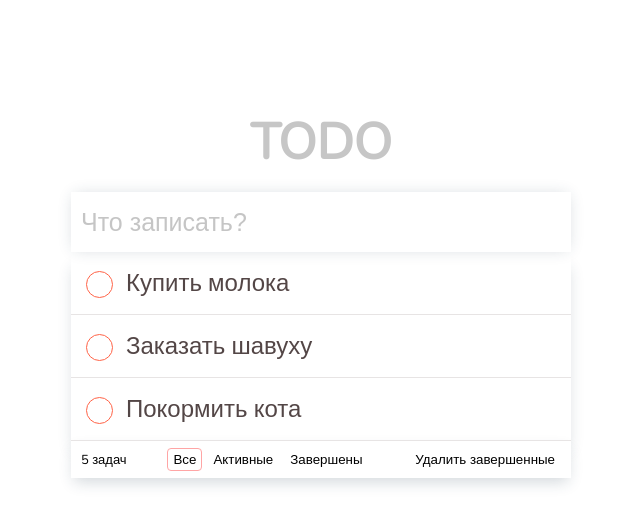
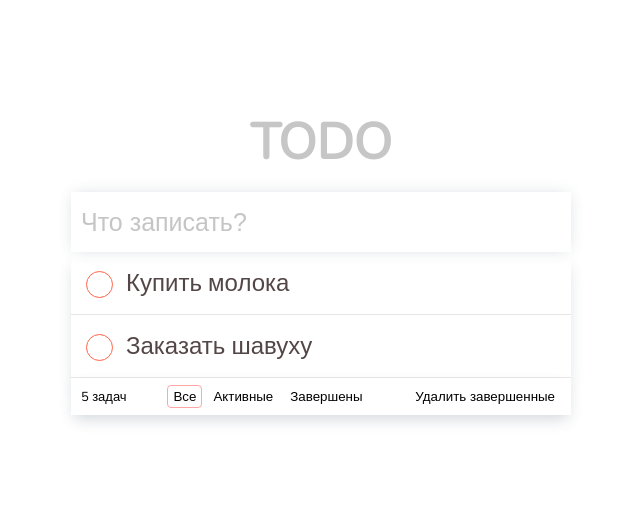
Before and after one commit to kaplunovdev/todo_list, a React (Create React App) app: page / in a window 1280 px wide. Shown: the top 526 px of the page, without its empty margins (319-959 px from the left). Built offline with nearby package versions, Linux system fonts and the light colour scheme.

Commit message:
Change  app structure

```diff
--- /dev/null
+++ b/src/components/App.js
@@ -0,0 +1,35 @@
+import React from 'react';
+import Footer from './Footer';
+import Title from './Title';
+import List from './List';
+import '../css/style.css';
+
+
+ function App(props) {
+
+    return (
+        <div className="App" >
+            <Title />
+            <input className="input_main" type="text" placeholder="Что записать?" autoFocus />
+            <List items={props.state} check={props.Checked} />
+            <Footer />
+        </div>
+    );
+
+
+
+}
+
+
+ export function Checked(id) {
+    console.log('Todo' + id)
+    items.map(elem => {
+        if (elem.id === id) {
+            elem.active = !elem.active
+        }
+        return elem
+    })
+
+}
+
+ export default App;
--- /dev/null
+++ b/src/components/Footer.js
@@ -0,0 +1,23 @@
+import React from 'react';
+import '../css/style.css';
+
+
+
+ class Footer extends React.Component {
+    render() {
+      return (
+        <div className="footer">
+          <div>5 задач</div>
+          <div className="footer__center">
+            <button className="footer__active">Все</button>
+            <button>Активные</button>
+            <button>Завершены</button>
+          </div>
+          <button>Удалить завершенные</button>
+        </div>
+      );
+    }
+  }
+
+
+  export default Footer;
--- /dev/null
+++ b/src/components/Item.js
@@ -0,0 +1,22 @@
+import React from 'react';
+import {Checked} from './App';
+import '../css/style.css';
+
+
+
+  const Item = ({ elem, check })=> {
+    if (elem.active === false) {
+    }
+    //console.log(items)
+    return (
+      <li className="item">
+        <div className="item__left">
+          <input className="checkbox" type="checkbox" onChange={() => Checked(elem.id)} />
+          <span className="text">{elem.text}</span>
+        </div>
+        <button></button>
+      </li>
+    )
+
+  }
+  export default Item;
--- /dev/null
+++ b/src/components/List.js
@@ -0,0 +1,34 @@
+import React from 'react';
+import Item from './Item';
+import '../css/style.css';
+
+
+let items = [
+
+    {
+        id: 1,
+        active: true,
+        text: "Купить молока",
+    },
+    {
+        id: 2,
+        active: true,
+        text: "Заказать шавуху",
+    },
+
+
+]
+
+function List(props) {
+
+    return (
+      <ul className="list">
+        {items.map((elem) => {
+
+          return <Item elem={elem} key={elem.id} check={props.check} />
+        })}
+      </ul>
+    );
+
+  }
+  export default List;
--- /dev/null
+++ b/src/components/Title.js
@@ -0,0 +1,13 @@
+import React from 'react';
+import '../css/style.css';
+
+
+
+class Title extends React.Component {
+    render() {
+      return (
+        <h1 className="title__main">TODO</h1>
+      )
+    }
+  }
+  export default Title;
--- a/src/index.js
+++ b/src/index.js
@@ -1,81 +1,7 @@
 import React from 'react';
 import ReactDOM from 'react-dom';
-import './style.css';
-
-function App(props) {
-
-
-  let [items, setItems] = React.useState([
-
-    {
-      id: 1,
-      active: true,
-      text: "Купить молока",
-    },
-    {
-      id: 2,
-      active: true,
-      text: "Заказать шавуху",
-    },
-    {
-      id: 3,
-      active: true,
-      text: "Покормить кота",
-    }
-
-  ])
-
-
-
-  return (
-    <div className="App" >
-      <Title />
-      <input className="input_main" type="text" placeholder="Что записать?" autoFocus />
-      <List items={props.state} check={props.checked} />
-      <Footer />
-    </div>
-  );
-
-  function checked(id) {
-    console.log('Todo' + id)
-    setItems(items.map(elem => {
-      if (elem.id === id) {
-        elem.active = !elem.active
-      }
-      return elem
-    }))
-
-  }
-
-  function List(props) {
-
-    return (
-      <ul className="list">
-        {items.map((elem) => {
-
-          return <Item elem={elem} key={elem.id} check={props.check} />
-        })}
-      </ul>
-    );
-
-  }
-  function Item({ elem, check }) {
-    if (elem.active === false) {
-    }
-    //console.log(items)
-    return (
-      <li className="item">
-        <div className="item__left">
-          <input className="checkbox" type="checkbox" onChange={() => checked(elem.id)} />
-          <span className="text">{elem.text}</span>
-        </div>
-        <button></button>
-      </li>
-    )
-
-  }
-
-}
+import App from './components/App';
+import './css/style.css';
 
 
 
@@ -86,35 +12,6 @@ function App(props) {
 
 
 
-
-
-
-class Footer extends React.Component {
-  render() {
-    return (
-      <div className="footer">
-        <div>5 задач</div>
-        <div className="footer__center">
-          <button className="footer__active">Все</button>
-          <button>Активные</button>
-          <button>Завершены</button>
-        </div>
-        <button>Удалить завершенные</button>
-      </div>
-    );
-  }
-}
-
-
-class Title extends React.Component {
-  render() {
-    return (
-      <h1 className="title__main">TODO</h1>
-    )
-  }
-}
-
-
 ReactDOM.render(
   <React.StrictMode>
     {<App />}
```
Also changed, not shown: src/css/style.css (renamed from src/style.css).
